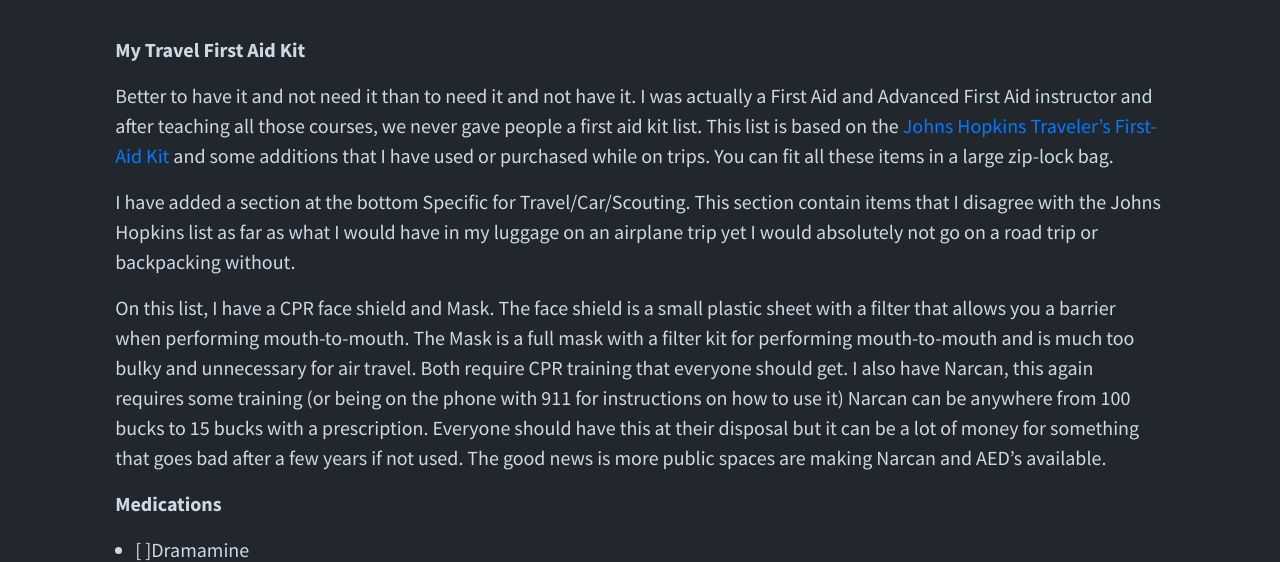
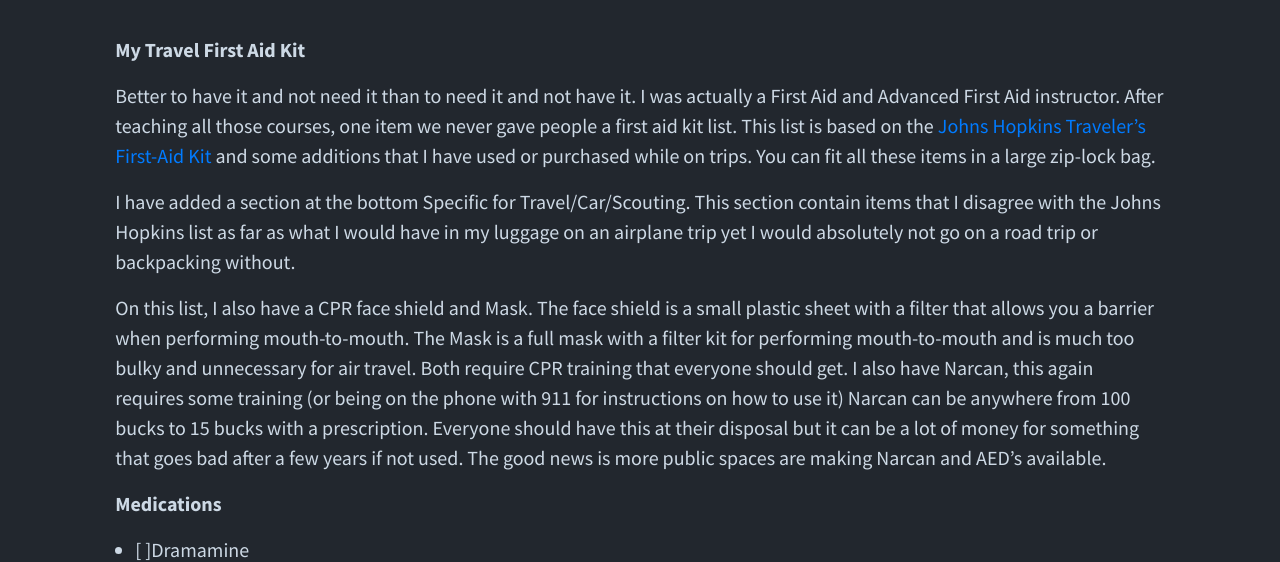
Before and after one commit to mjh2901/mikehathaway.com, a Jekyll site: the page built from _posts/posts/2023-09-25-travel_first_aid_kit.markdown, in a window 1280 px wide and 900 px high, cut to the strip 338-900 px from the top of the window. Built offline with Jekyll 4.4.1, drawn with Linux system fonts in a browser that asks for light colours.

Commit message:
Updated Travel First Aid Kit

```diff
--- a/_posts/posts/2023-09-25-travel_first_aid_kit.markdown
+++ b/_posts/posts/2023-09-25-travel_first_aid_kit.markdown
@@ -17,11 +17,11 @@ layout: post
 
 **My Travel First Aid Kit**
 
-Better to have it and not need it than to need it and not have it.  I was actually a First Aid and Advanced First Aid instructor and after teaching all those courses, we never gave people a first aid kit list.  This list is based on the [Johns Hopkins Traveler's First-Aid Kit](https://www.hopkinsmedicine.org/health/wellness-and-prevention/travelers-firstaid-kit) and some additions that I have used or purchased while on trips.  You can fit all these items in a large zip-lock bag.
+Better to have it and not need it than to need it and not have it.  I was actually a First Aid and Advanced First Aid instructor.  After teaching all those courses, one item we never gave people a first aid kit list.  This list is based on the [Johns Hopkins Traveler's First-Aid Kit](https://www.hopkinsmedicine.org/health/wellness-and-prevention/travelers-firstaid-kit) and some additions that I have used or purchased while on trips.  You can fit all these items in a large zip-lock bag.
 
 I have added a section at the bottom Specific for Travel/Car/Scouting.  This section contain items that I disagree with the Johns Hopkins list as far as what I would have in my luggage on an airplane trip yet I would absolutely not go on a road trip or backpacking without.
 
-On this list, I have a CPR face shield and Mask.  The face shield is a small plastic sheet with a filter that allows you a barrier when performing mouth-to-mouth.  The Mask is a full mask with a filter kit for performing mouth-to-mouth and is much too bulky and unnecessary for air travel.  Both require CPR training that everyone should get.  I also have Narcan, this again requires some training (or being on the phone with 911 for instructions on how to use it)  Narcan can be anywhere from 100 bucks to 15 bucks with a prescription.  Everyone should have this at their disposal but it can be a lot of money for something that goes bad after a few years if not used.  The good news is more public spaces are making Narcan and AED's available.
+On this list, I also have a CPR face shield and Mask.  The face shield is a small plastic sheet with a filter that allows you a barrier when performing mouth-to-mouth.  The Mask is a full mask with a filter kit for performing mouth-to-mouth and is much too bulky and unnecessary for air travel.  Both require CPR training that everyone should get.  I also have Narcan, this again requires some training (or being on the phone with 911 for instructions on how to use it)  Narcan can be anywhere from 100 bucks to 15 bucks with a prescription.  Everyone should have this at their disposal but it can be a lot of money for something that goes bad after a few years if not used.  The good news is more public spaces are making Narcan and AED's available.
 
 **Medications**
 
```
